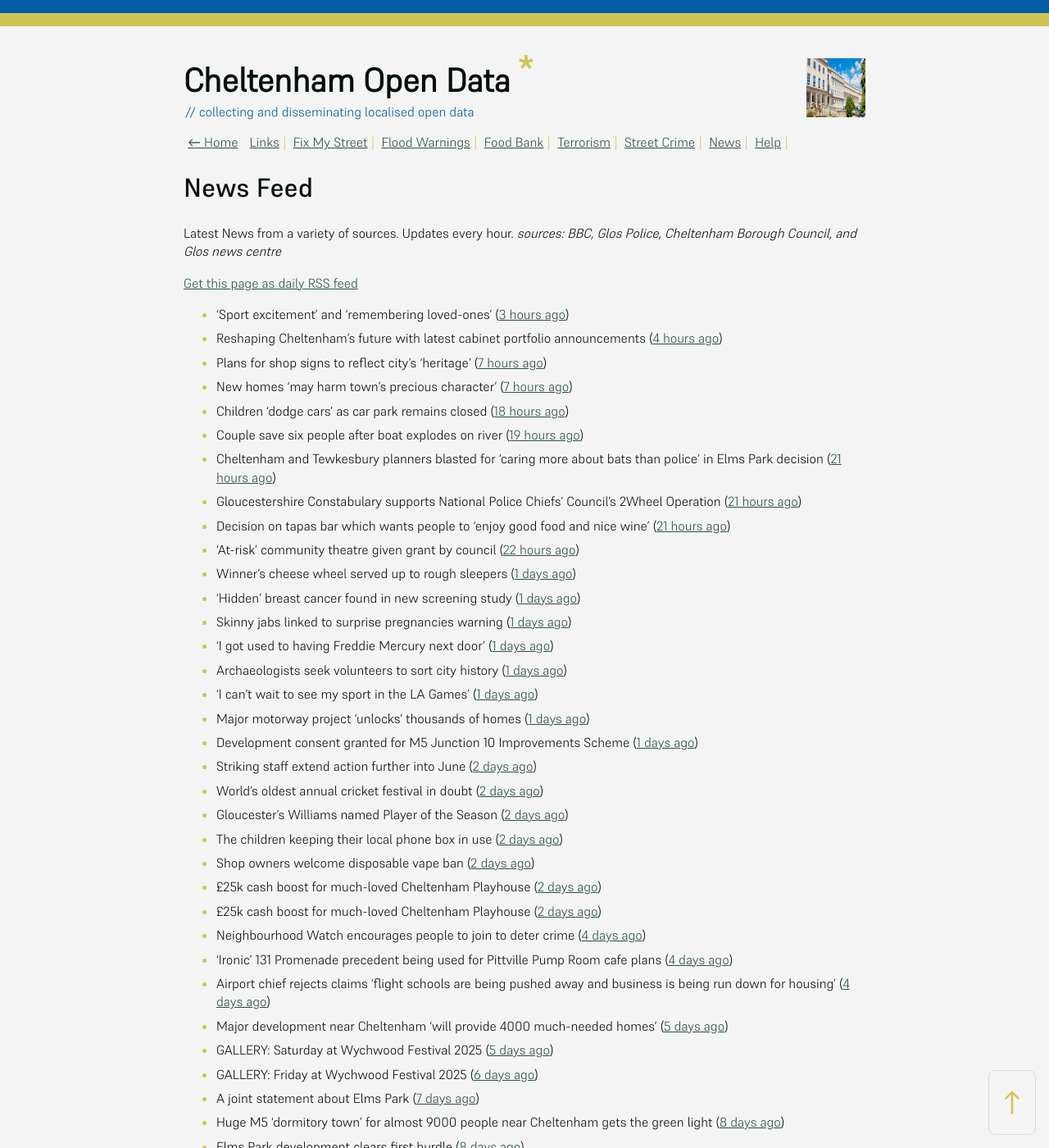
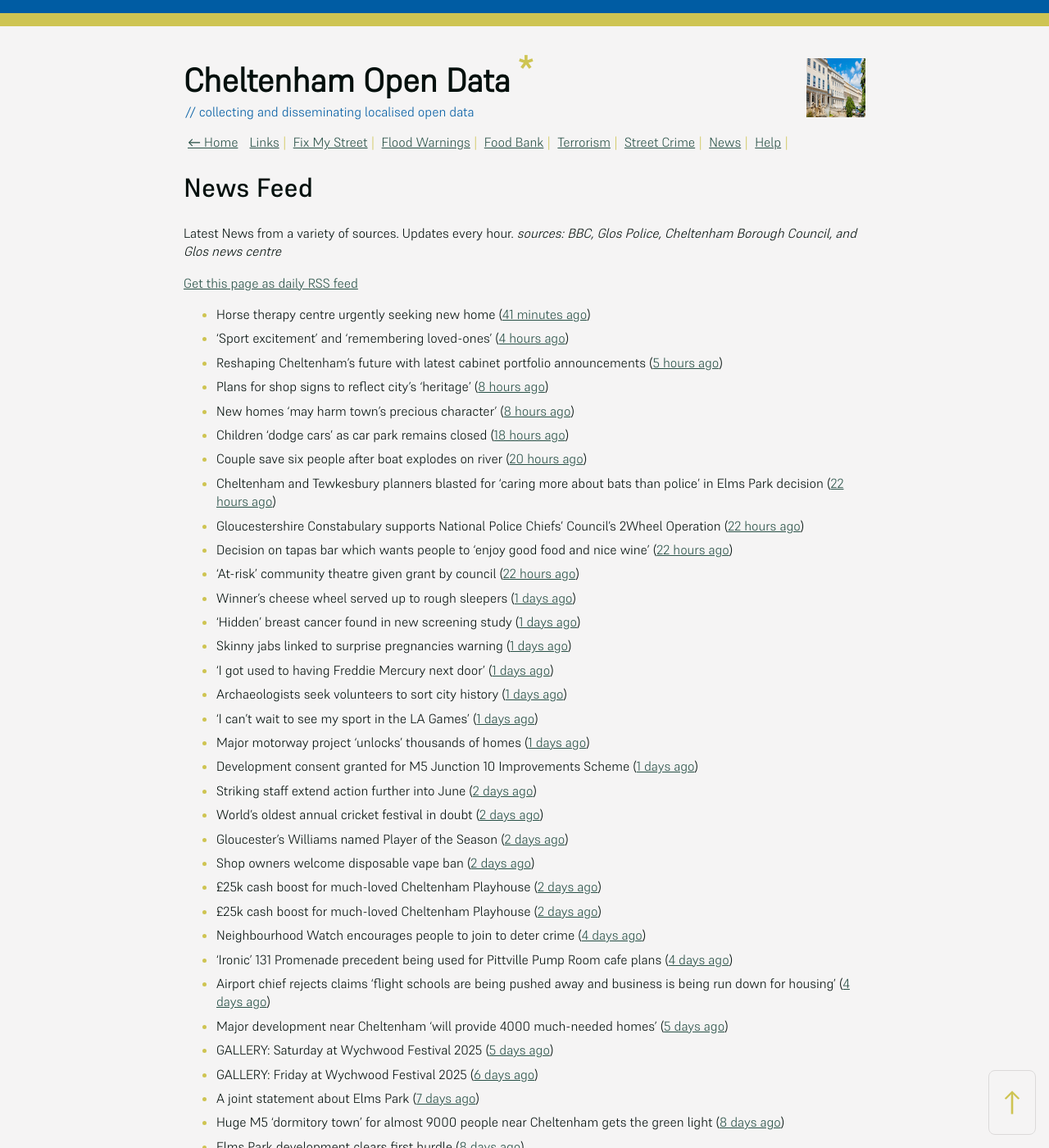
Before and after one commit to mat-0/cheltenham-open-data, a Jekyll site: the page built from _pages/news.md, in a window 1280 px wide and 1400 px high. Shown: the whole window at 82% size. Built offline with Jekyll 4.4.1, drawn with Linux system fonts in a browser that asks for light colours; some of the changed text lies outside the part shown.

Commit message:
Updated 2025-06-06 13:57:57

```diff
--- a/_pages/news.md
+++ b/_pages/news.md
@@ -12,15 +12,16 @@ _sources: BBC, Glos Police, Cheltenham Borough Council, and Glos news centre_
 [Get this page as daily RSS feed](/daily.rss)
 
 <!-- news_marker starts -->
-- 'Sport excitement' and 'remembering loved-ones' ([3 hours ago](https://www.bbc.com/news/articles/cly379zl9qwo))
-- Reshaping Cheltenham’s future with latest cabinet portfolio announcements ([4 hours ago](https://www.cheltenham.gov.uk/news/article/3018/reshaping_cheltenhams_future_with_latest_cabinet_portfolio_announcements))
-- Plans for shop signs to reflect city's 'heritage' ([7 hours ago](https://www.bbc.com/news/articles/c77153njmlko))
-- New homes 'may harm town's precious character' ([7 hours ago](https://www.bbc.com/news/articles/c5yxr023e19o))
+- Horse therapy centre urgently seeking new home ([41 minutes ago](https://www.bbc.com/news/articles/clyqx775r2yo))
+- 'Sport excitement' and 'remembering loved-ones' ([4 hours ago](https://www.bbc.com/news/articles/cly379zl9qwo))
+- Reshaping Cheltenham’s future with latest cabinet portfolio announcements ([5 hours ago](https://www.cheltenham.gov.uk/news/article/3018/reshaping_cheltenhams_future_with_latest_cabinet_portfolio_announcements))
+- Plans for shop signs to reflect city's 'heritage' ([8 hours ago](https://www.bbc.com/news/articles/c77153njmlko))
+- New homes 'may harm town's precious character' ([8 hours ago](https://www.bbc.com/news/articles/c5yxr023e19o))
 - Children 'dodge cars' as car park remains closed ([18 hours ago](https://www.bbc.com/news/articles/c15v3072q04o))
-- Couple save six people after boat explodes on river ([19 hours ago](https://www.bbc.com/news/articles/cq54p798dxlo))
-- Cheltenham and Tewkesbury planners blasted for ‘caring more about bats than police’ in Elms Park decision ([21 hours ago](https://gloucesternewscentre.co.uk/cheltenham-and-tewkesbury-planners-blasted-for-caring-more-about-bats-than-police-in-elms-park-decision/))
-- Gloucestershire Constabulary supports National Police Chiefs’ Council’s 2Wheel Operation ([21 hours ago](https://gloucesternewscentre.co.uk/gloucestershire-constabulary-supports-national-police-chiefs-councils-2wheel-operation/))
-- Decision on tapas bar which wants people to ‘enjoy good food and nice wine’ ([21 hours ago](https://gloucesternewscentre.co.uk/decision-on-tapas-bar-which-wants-people-to-enjoy-good-food-and-nice-wine/))
+- Couple save six people after boat explodes on river ([20 hours ago](https://www.bbc.com/news/articles/cq54p798dxlo))
+- Cheltenham and Tewkesbury planners blasted for ‘caring more about bats than police’ in Elms Park decision ([22 hours ago](https://gloucesternewscentre.co.uk/cheltenham-and-tewkesbury-planners-blasted-for-caring-more-about-bats-than-police-in-elms-park-decision/))
+- Gloucestershire Constabulary supports National Police Chiefs’ Council’s 2Wheel Operation ([22 hours ago](https://gloucesternewscentre.co.uk/gloucestershire-constabulary-supports-national-police-chiefs-councils-2wheel-operation/))
+- Decision on tapas bar which wants people to ‘enjoy good food and nice wine’ ([22 hours ago](https://gloucesternewscentre.co.uk/decision-on-tapas-bar-which-wants-people-to-enjoy-good-food-and-nice-wine/))
 - 'At-risk' community theatre given grant by council ([22 hours ago](https://www.bbc.com/news/articles/c2kq2d2e71zo))
 - Winner's cheese wheel served up to rough sleepers ([1 days ago](https://www.bbc.com/news/articles/cvg9z4l01ygo))
 - 'Hidden' breast cancer found in new screening study ([1 days ago](https://www.bbc.com/news/articles/cd90g95q8v0o))
@@ -33,7 +34,6 @@ _sources: BBC, Glos Police, Cheltenham Borough Council, and Glos news centre_
 - Striking staff extend action further into June ([2 days ago](https://www.bbc.com/news/articles/cz9y0dnl0k3o))
 - World's oldest annual cricket festival in doubt ([2 days ago](https://www.bbc.com/news/articles/cvgvlx1ve79o))
 - Gloucester's Williams named Player of the Season ([2 days ago](https://www.bbc.com/sport/rugby-union/articles/c1kvr1gerj3o))
-- The children keeping their local phone box in use ([2 days ago](https://www.bbc.com/news/articles/c1dekpd164no))
 - Shop owners welcome disposable vape ban ([2 days ago](https://www.bbc.com/news/articles/cgle5pgy4lgo))
 - £25k cash boost for much-loved Cheltenham Playhouse ([2 days ago](https://gloucesternewscentre.co.uk/25k-cash-boost-for-much-loved-cheltenham-playhouse/))
 - £25k cash boost for much-loved Cheltenham Playhouse ([2 days ago](https://www.cheltenham.gov.uk/news/article/3017/25k_cash_boost_for_much-loved_cheltenham_playhouse))
@@ -60,7 +60,7 @@ _sources: BBC, Glos Police, Cheltenham Borough Council, and Glos news centre_
 - Spring bank holiday waste and recycling collections ([16 days ago](https://www.cheltenham.gov.uk/news/article/3013/spring_bank_holiday_waste_and_recycling_collections))
 - Cheltenham McDonald’s bid sparks fears loitering, crime and traffic will spike as decision due ([17 days ago](https://gloucesternewscentre.co.uk/cheltenham-mcdonalds-bid-sparks-fears-loitering-crime-and-traffic-will-spike-as-decision-due/))
 - Cheltenham’s Golden Valley plans near GCHQ unveiled at flagship cyber security event ([20 days ago](https://gloucesternewscentre.co.uk/cheltenhams-golden-valley-plans-near-gchq-unveiled-at-flagship-cyber-security-event/))
-- HBD unveils phase two plans for Golden Valley at Cyber UK ([21 days ago](https://www.cheltenham.gov.uk/news/article/3012/hbd_unveils_phase_two_plans_for_golden_valley_at_cyber_uk))
+- HBD unveils phase two plans for Golden Valley at Cyber UK ([22 days ago](https://www.cheltenham.gov.uk/news/article/3012/hbd_unveils_phase_two_plans_for_golden_valley_at_cyber_uk))
 - Golden Valley social value promise will deliver real value to communities ([22 days ago](https://www.cheltenham.gov.uk/news/article/3011/golden_valley_social_value_promise_will_deliver_real_value_to_communities))
 - Upcoming grant and further support to help local business cut their carbon emissions ([23 days ago](https://www.cheltenham.gov.uk/news/article/3010/upcoming_grant_and_further_support_to_help_local_business_cut_their_carbon_emissions))
 - Does your parish council reflect your local area? ([24 days ago](https://www.cheltenham.gov.uk/news/article/3009/does_your_parish_council_reflect_your_local_area))
```
Also changed, not shown: _data/flood.json (+4 -4 lines), index.md (+5 -5 lines).
